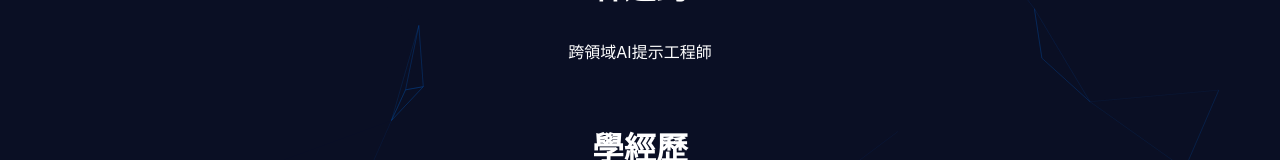
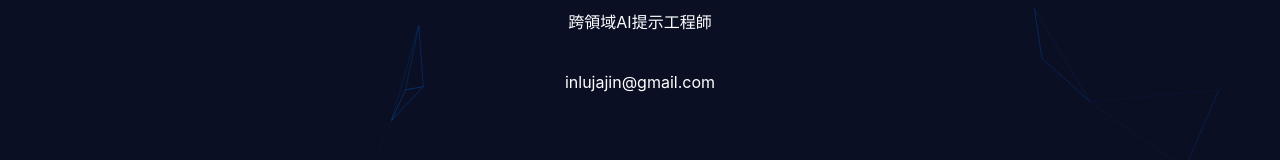
Before and after one commit to InlunaJin/mywebsite, a React (Create React App) app: page / in a window 1280 px wide. Shown: the part 319-479 px from the top of the page. Built offline with nearby package versions, Linux system fonts and the light colour scheme.

Commit message:
Update Info.js

```diff
--- a/src/pages/Info.js
+++ b/src/pages/Info.js
@@ -18,6 +18,7 @@ function Info() {
         <div className="text-container">
         <h1>林迺鈞</h1>
           <p>跨領域AI提示工程師</p>
+          <p>inlujajin@gmail.com</p>
           <p></p>
           <h1>學經歷</h1>
           <p>國立臺北藝術大學</p>
```
